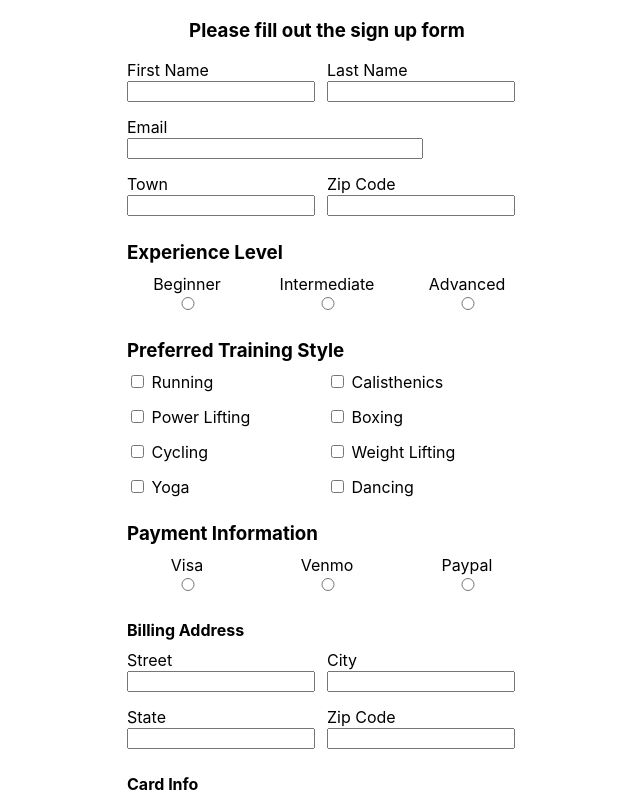
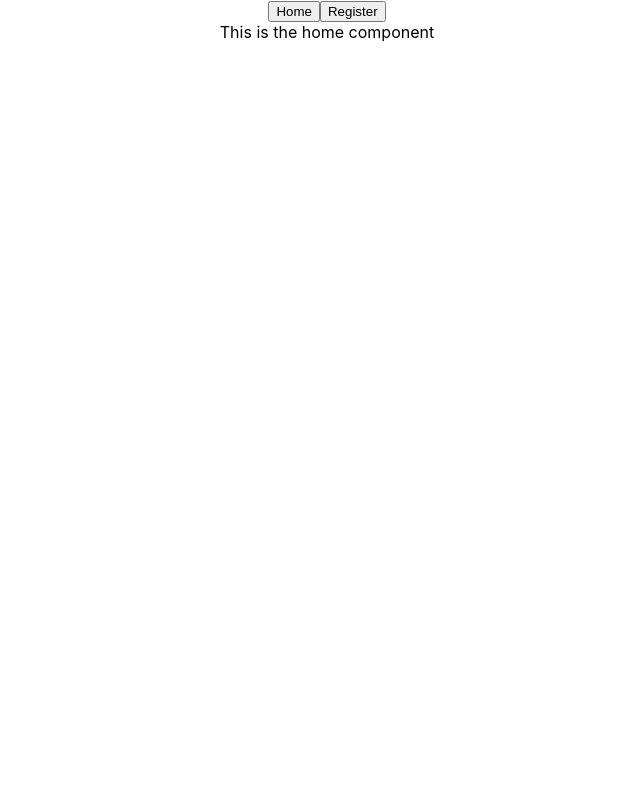
Before and after one commit to buildweek-pt-anywhere-fitness/front-end, a React (Create React App) app in the folder anywhere-fitness/: page / in a window 1280 px wide. Shown: the top 800 px of the page, without its empty margins (313-953 px from the left). Built offline with nearby package versions, Linux system fonts and the light colour scheme.

Commit message:
create Home component and added Routes to toggle between Home and Signup components

```diff
--- a/anywhere-fitness/src/App.js
+++ b/anywhere-fitness/src/App.js
@@ -1,13 +1,17 @@
 import React from 'react';
 import {BrowserRouter as Router, Link, Route} from 'react-router-dom';
 import Signup from './Components/Signup.js';
+import Home from './Components/Home.js';
 import logo from './logo.svg';
 import './App.css';
 
 function App() {
   return (
     <div className="App">
-      <Signup />
+      <Link to='/'><button>Home</button></Link>
+      <Link to='/signup'><button>Register</button></Link>
+      <Route exact path='/'><Home /></Route>
+      <Route path='/signup'><Signup /></Route>
     </div>
   );
 }
--- /dev/null
+++ b/anywhere-fitness/src/Components/Home.js
@@ -0,0 +1,9 @@
+import React from 'react';
+
+function Home() {
+  return(
+    <div>This is the home component</div>
+  )
+}
+
+export default Home;
--- a/anywhere-fitness/src/index.js
+++ b/anywhere-fitness/src/index.js
@@ -1,12 +1,13 @@
 import React from 'react';
 import ReactDOM from 'react-dom';
+import {BrowserRouter, Link, Route} from 'react-router-dom';
 import './index.css';
 import App from './App';
 import reportWebVitals from './reportWebVitals';
 
 ReactDOM.render(
   <React.StrictMode>
-    <App />
+    <BrowserRouter><App /></BrowserRouter>
   </React.StrictMode>,
   document.getElementById('root')
 );
```
